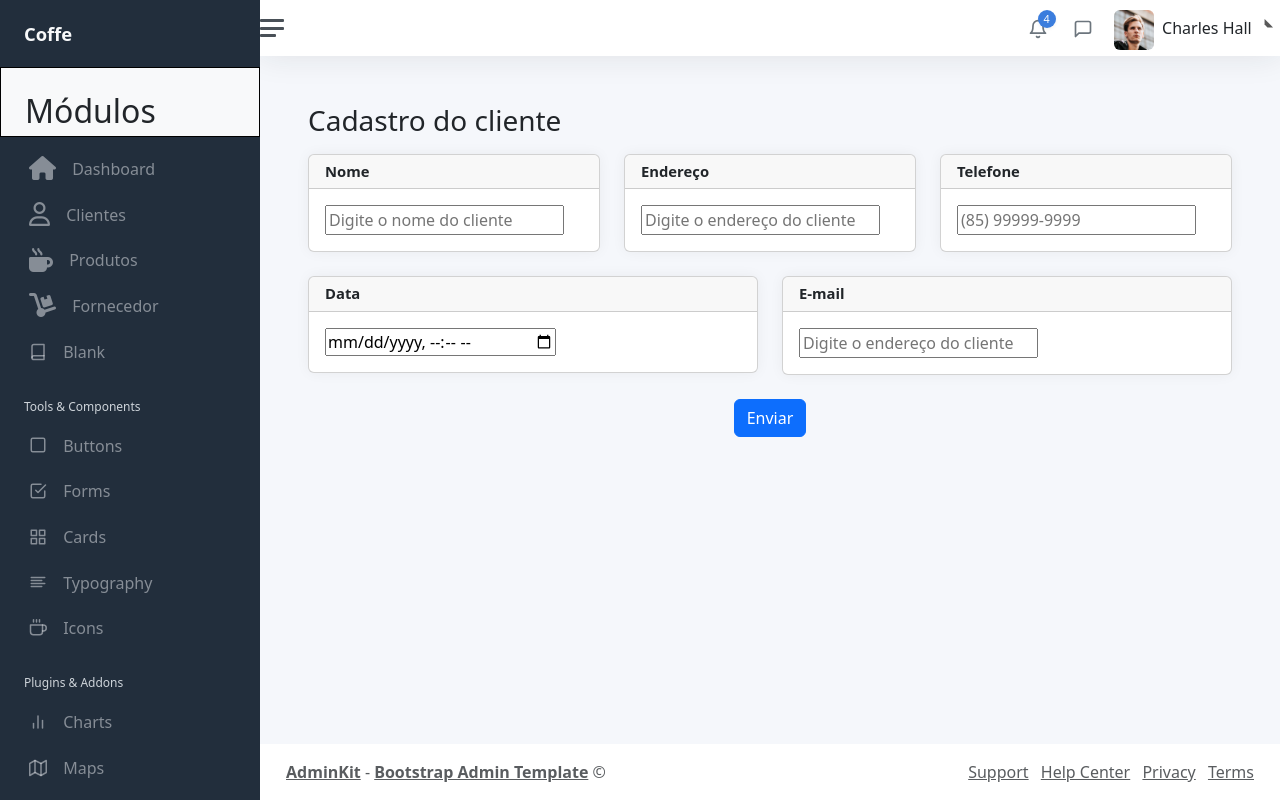
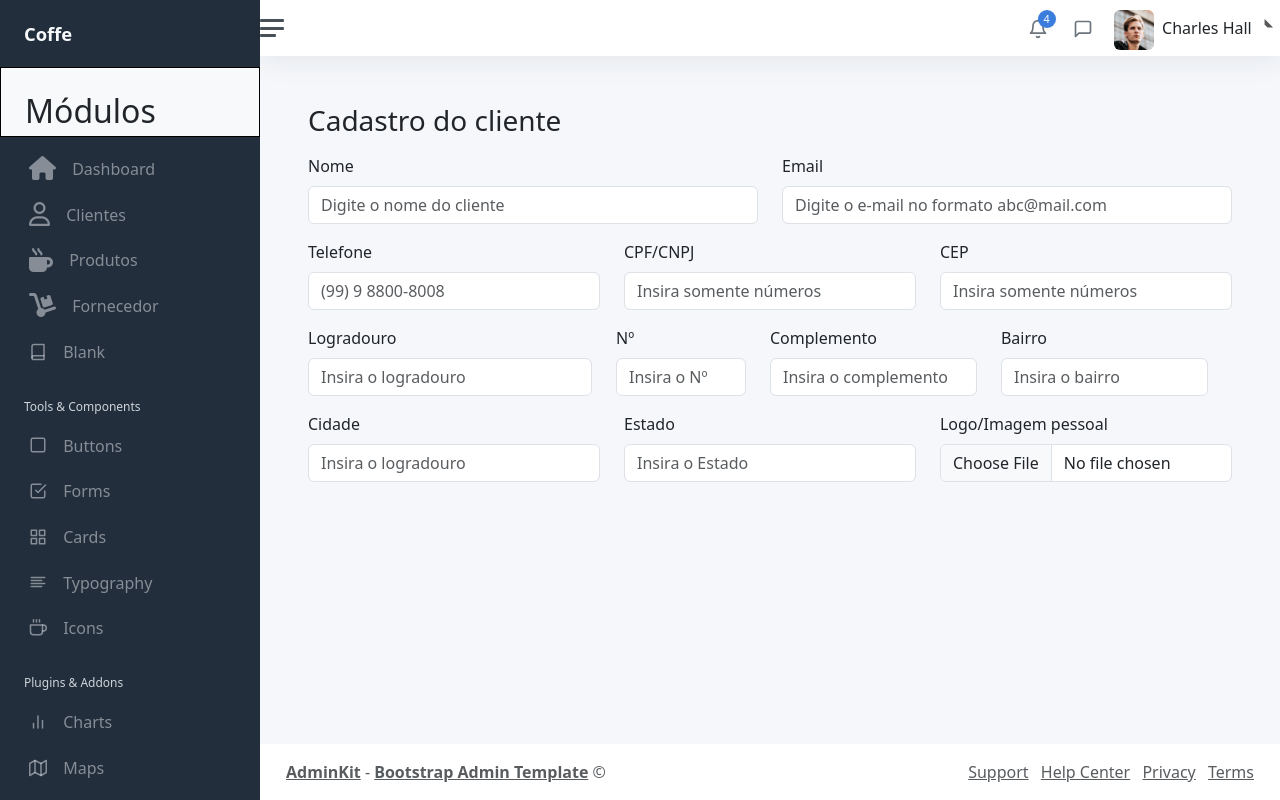
Before and after one commit to SEngPablo/cafeteria, a PHP site: page /formcliente.php in a window 1280 px wide. Run offline with PHP 8.4, Linux system fonts and the light colour scheme.

Commit message:
Formulário Cliente input

```diff
--- a/formcliente.php
+++ b/formcliente.php
@@ -20,63 +20,144 @@
 					<h1 class="h3 mb-3">Cadastro do cliente</h1>
 
 					<div class="row">
-						<div class="col-4">
-							<div class="card">
-								<div class="card-header">
-									<h5 class="card-title mb-0">Nome</h5>
+						<div class="mb-3 col-6">
+							<label for="nome" class="form-label">Nome</label>
+							<input
+								type="text"
+								class="form-control"
+								name="nome"
+								id="nome"
+								placeholder="Digite o nome do cliente"
+							/>
 						</div>
-								<div class="card-body">
-									<input type="text" name="nome" id="nome" placeholder="Digite o nome do cliente" required>
+						<div class="mb-3 col-6">
+							<label for="" class="form-label">Email</label>
+							<input
+								type="email"
+								class="form-control"
+								name="email"
+								id="email"
+								placeholder="Digite o e-mail no formato abc@mail.com"
+							/>
+
 						</div>
+
+
 					</div>
+
+					<div class="row">
+						<div class="mb-3 col-4">
+							<label for="" class="form-label">Telefone</label>
+							<input
+								type="text"
+								class="form-control"
+								name="telefone"
+								id="telefone"
+								placeholder="(99) 9 8800-8008"
+							/>
 						</div>
-						<div class="col-4">
-							<div class="card">
-								<div class="card-header">
-									<h5 class="card-title mb-0">Endereço</h5>
+						<div class="mb-3 col-4">
+							<label for="cpfcnpj" class="form-label">CPF/CNPJ</label>
+							<input
+								type="text"
+								class="form-control"
+								name="cpfcnpj"
+								id="cpfcnpj"
+								placeholder="Insira somente números"
+							/>
 						</div>
-								<div class="card-body">
-									<input type="text" name="endereco" id="endereco" placeholder="Digite o endereço do cliente" required>
+						<div class="mb-3 col-4">
+							<label for="cep" class="form-label">CEP</label>
+							<input
+								type="text"
+								class="form-control"
+								name="cep"
+								id="cep"
+								maxlength="8"
+								onkeyup="viacep()"
+								placeholder="Insira somente números"
+							/>
 						</div>
+
+					<div class="row">
+						<div class="mb-3 col-4">
+							<label for="rua" class="form-label">Logradouro</label>
+							<input
+								type="text"
+								class="form-control"
+								name="rua"
+								id="rua"
+								placeholder="Insira o logradouro"
+							/>
 						</div>
+						<div class="mb-3 col-2">
+							<label for="numero" class="form-label">Nº</label>
+							<input
+								type="text"
+								class="form-control"
+								name="numero"
+								id="numero"
+								placeholder="Insira o Nº"
+							/>
 						</div>
-						<div class="col-4">
-							<div class="card">
-								<div class="card-header">
-									<h5 class="card-title mb-0">Telefone</h5>
+						<div class="mb-3 col-3">
+							<label for="complemento" class="form-label">Complemento</label>
+							<input
+								type="text"
+								class="form-control"
+								name="complemento"
+								id="complemento"
+								placeholder="Insira o complemento"
+							/>
 						</div>
-								<div class="card-body">
-									<input type="text" name="telefone" id="telefone" placeholder="(85) 99999-9999" required>
-								</div>
+						<div class="mb-3 col-3">
+							<label for="bairro" class="form-label">Bairro</label>
+							<input
+								type="text"
+								class="form-control"
+								name="bairro"
+								id="bairro"
+								placeholder="Insira o bairro"
+							/>
 						</div>
 						</div>
 					</div>
 
 					<div class="row">
-						<div class="col-6">
-							<div class="card">
-								<div class="card-header">
-									<h5 class="card-title mb-0">Data</h5>
+						<div class="mb-3 col-4">
+							<label for="cidade" class="form-label">Cidade</label>
+							<input
+								type="text"
+								class="form-control"
+								name="cidade"
+								id="cidade"
+								placeholder="Insira o logradouro"
+							/>
 						</div>
-								<div class="card-body">
-									<input type="datetime-local" name="datacadastro" id="datacadastro" placeholder="Digite o nome do cliente" required>
+						<div class="mb-3 col-4">
+							<label for="uf" class="form-label">Estado</label>
+							<input
+								type="text"
+								class="form-control"
+								name="uf"
+								id="uf"
+								placeholder="Insira o Estado"
+							/>
 						</div>
-							</div>
-						</div>
-						<div class="col-6">
-							<div class="card">
-								<div class="card-header">
-									<h5 class="card-title mb-0">E-mail</h5>
-								</div>
-								<div class="card-body">
-									<input type="text" name="email" id="email" placeholder="Digite o endereço do cliente" required>
-								</div>
-							</div>
+						<div class="mb-3 col-4">
+							<label for="imagem" class="form-label">Logo/Imagem pessoal</label>
+							<input
+								type="file"
+								class="form-control"
+								name="imagem"
+								id="imagem"
+								placeholder="Insira sua imagem"
+							/>
 						</div>
 
+
 				</div>
-				</div>
-				<div style="text-align:center; justify-content:center; display: block; width:100%;"><input type="submit" value="Enviar" class="btn btn-primary"></div>
+
 				</form>
 			</main>
 
--- a/js.js
+++ /dev/null
@@ -1,3 +0,0 @@
-let test = 1;
-
-console.log(test);
```
Lines whose indentation alone changed are shown as unchanged.
